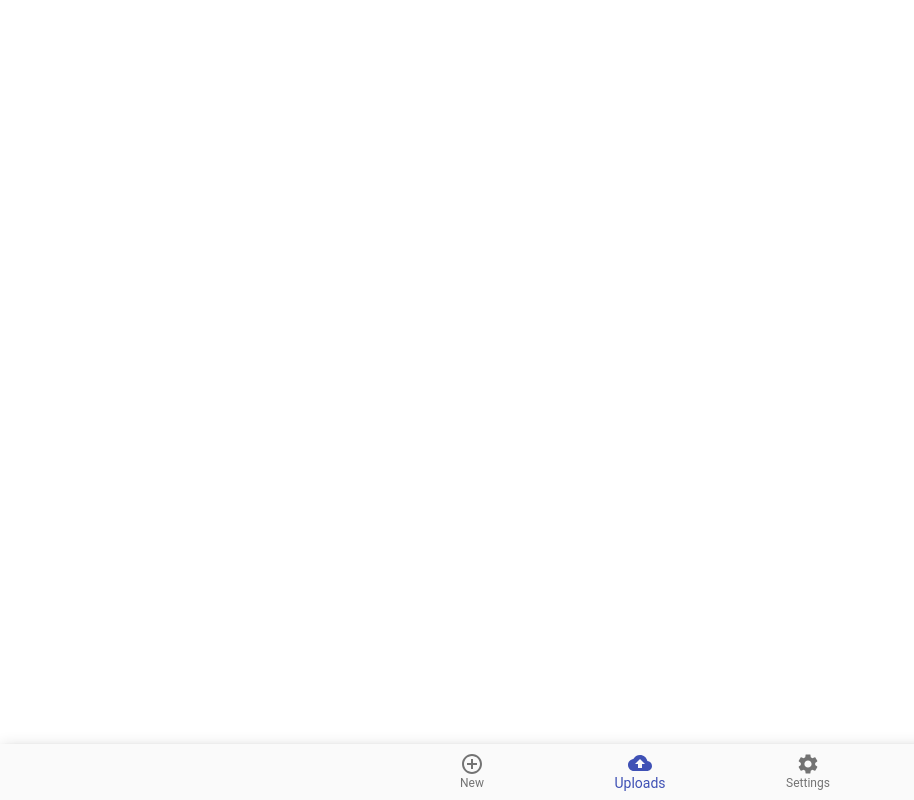
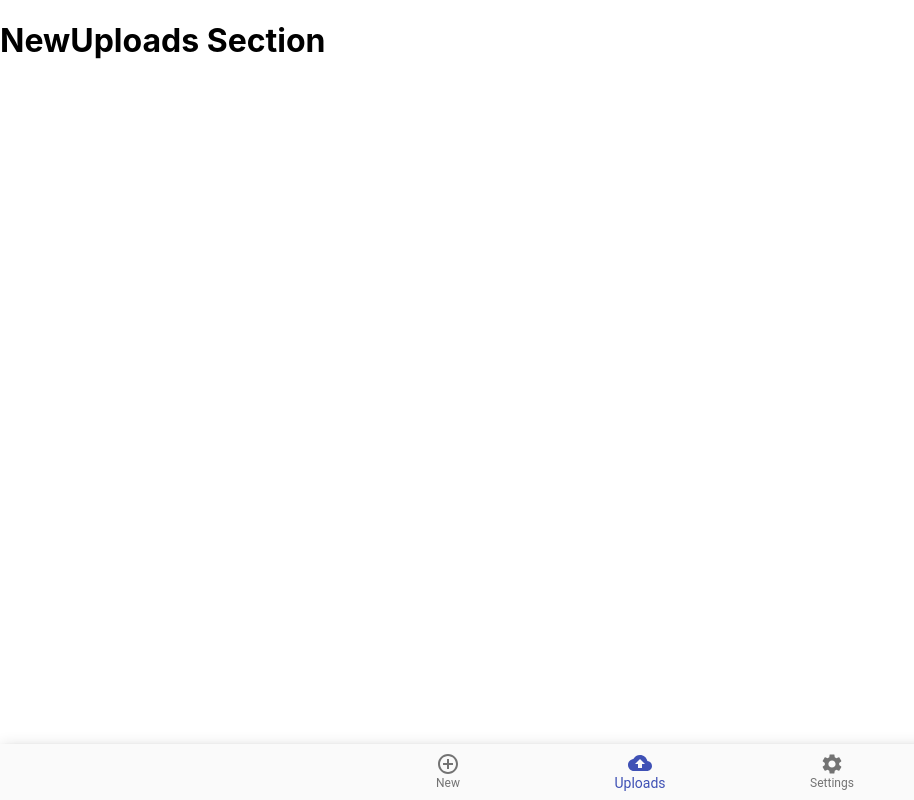
Before and after one commit to vishwa-jith/CloudStorage, a React (Create React App) app: page /newUpload in a window 1280 px wide. Shown: the whole page, without its empty margins (0-914 px from the left). Built offline with nearby package versions, Linux system fonts and the light colour scheme.

Commit message:
Add Pages

```diff
--- a/src/App.js
+++ b/src/App.js
@@ -1,6 +1,7 @@
 import React, { useState } from "react";
 import BottomNavigation from "./components/bottomNavigation";
-
+import Routes from "./Routes";
+import { BrowserRouter } from "react-router-dom";
 function App() {
   const [value, setValue] = useState(1);
   const handleTabs = (event, newValue) => {
@@ -8,9 +9,11 @@ function App() {
   };
   return (
     <>
-      <BottomNavigation handleTabs={handleTabs} value={value} />
+      <BrowserRouter>
+        <Routes />
+        <BottomNavigation handleTabs={handleTabs} value={value} />
+      </BrowserRouter>
     </>
   );
 }
-
 export default App;
--- a/src/Routes.js
+++ b/src/Routes.js
@@ -0,0 +1,17 @@
+import React from "react";
+import { Switch, Route } from "react-router-dom";
+
+//Components
+import Uploads from "./pages/Uploads";
+import NewUploads from "./pages/NewUploads";
+import Settings from "./pages/Settings";
+const Routes = () => {
+  return (
+    <Switch>
+      <Route path="/uploads" exact component={Uploads} />
+      <Route path="/newUpload" exact component={NewUploads} />
+      <Route path="/settings" exact component={Settings} />
+    </Switch>
+  );
+};
+export default Routes;
--- a/src/components/bottomNavigation/bottomNavigation.view.jsx
+++ b/src/components/bottomNavigation/bottomNavigation.view.jsx
@@ -5,6 +5,7 @@ import BottomNavigationAction from "@material-ui/core/BottomNavigationAction";
 import AddCircleOutlineIcon from "@material-ui/icons/AddCircleOutline";
 import CloudUploadIcon from "@material-ui/icons/CloudUpload";
 import SettingsIcon from "@material-ui/icons/Settings";
+import { NavLink } from "react-router-dom";
 const useStyles = makeStyles((theme) =>
   createStyles({
     root: {
@@ -25,9 +26,24 @@ const BottomNavigationView = ({ handleTabs, value }) => {
       showLabels
       className={classes.root}
     >
-      <BottomNavigationAction label="New" icon={<AddCircleOutlineIcon />} />
-      <BottomNavigationAction label="Uploads" icon={<CloudUploadIcon />} />
-      <BottomNavigationAction label="Settings" icon={<SettingsIcon />} />
+      <BottomNavigationAction
+        component={NavLink}
+        to="/newUpload"
+        label="New"
+        icon={<AddCircleOutlineIcon />}
+      />
+      <BottomNavigationAction
+        component={NavLink}
+        to="/uploads"
+        label="Uploads"
+        icon={<CloudUploadIcon />}
+      />
+      <BottomNavigationAction
+        component={NavLink}
+        to="/settings"
+        label="Settings"
+        icon={<SettingsIcon />}
+      />
     </BottomNavigation>
   );
 };
--- /dev/null
+++ b/src/pages/NewUploads/index.js
@@ -0,0 +1,2 @@
+import NewUploads from "./newuploads.container";
+export default NewUploads;
--- /dev/null
+++ b/src/pages/NewUploads/newuploads.container.jsx
@@ -0,0 +1,10 @@
+import React from "react";
+import NewUploadsView from "./newuploads.view";
+const Uploads = () => {
+  return (
+    <>
+      <NewUploadsView />
+    </>
+  );
+};
+export default Uploads;
--- /dev/null
+++ b/src/pages/NewUploads/newuploads.view.jsx
@@ -0,0 +1,9 @@
+import React from "react";
+const NewUploadsView = () => {
+  return (
+    <>
+      <h1>NewUploads Section</h1>
+    </>
+  );
+};
+export default NewUploadsView;
--- /dev/null
+++ b/src/pages/Settings/index.js
@@ -0,0 +1,2 @@
+import Settings from "./settings.container";
+export default Settings;
--- /dev/null
+++ b/src/pages/Settings/settings.container.jsx
@@ -0,0 +1,10 @@
+import React from "react";
+import SettingsView from "./settings.view";
+const Settings = () => {
+  return (
+    <>
+      <SettingsView />
+    </>
+  );
+};
+export default Settings;
--- /dev/null
+++ b/src/pages/Settings/settings.view.jsx
@@ -0,0 +1,9 @@
+import React from "react";
+const SettingsView = () => {
+  return (
+    <>
+      <h1>Settings Section</h1>
+    </>
+  );
+};
+export default SettingsView;
--- /dev/null
+++ b/src/pages/Uploads/index.js
@@ -0,0 +1,2 @@
+import Uploads from "./uploads.container";
+export default Uploads;
--- /dev/null
+++ b/src/pages/Uploads/uploads.container.jsx
@@ -0,0 +1,10 @@
+import React from "react";
+import UploadsView from "./uploads.view";
+const Uploads = () => {
+  return (
+    <>
+      <UploadsView />
+    </>
+  );
+};
+export default Uploads;
--- /dev/null
+++ b/src/pages/Uploads/uploads.view.jsx
@@ -0,0 +1,9 @@
+import React from "react";
+const UploadsView = () => {
+  return (
+    <>
+      <h1>Uploads Section</h1>
+    </>
+  );
+};
+export default UploadsView;
```
